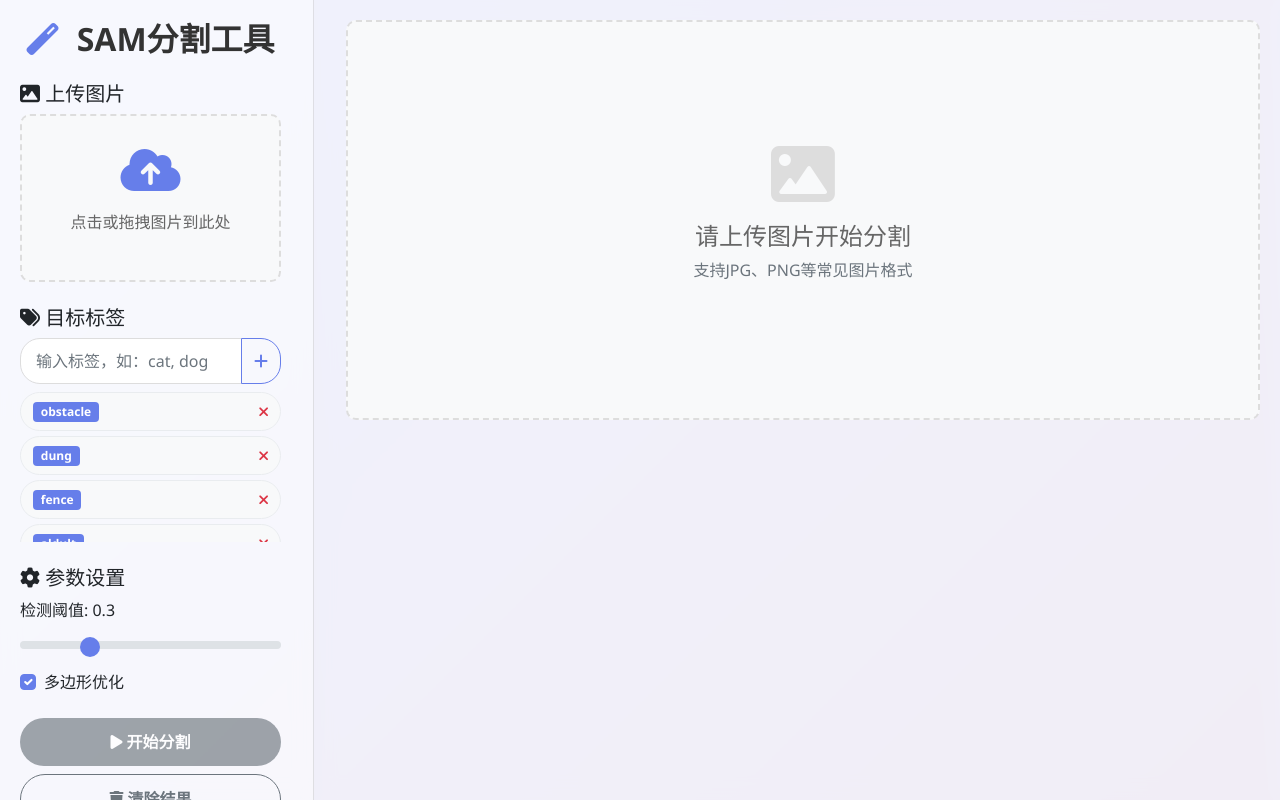
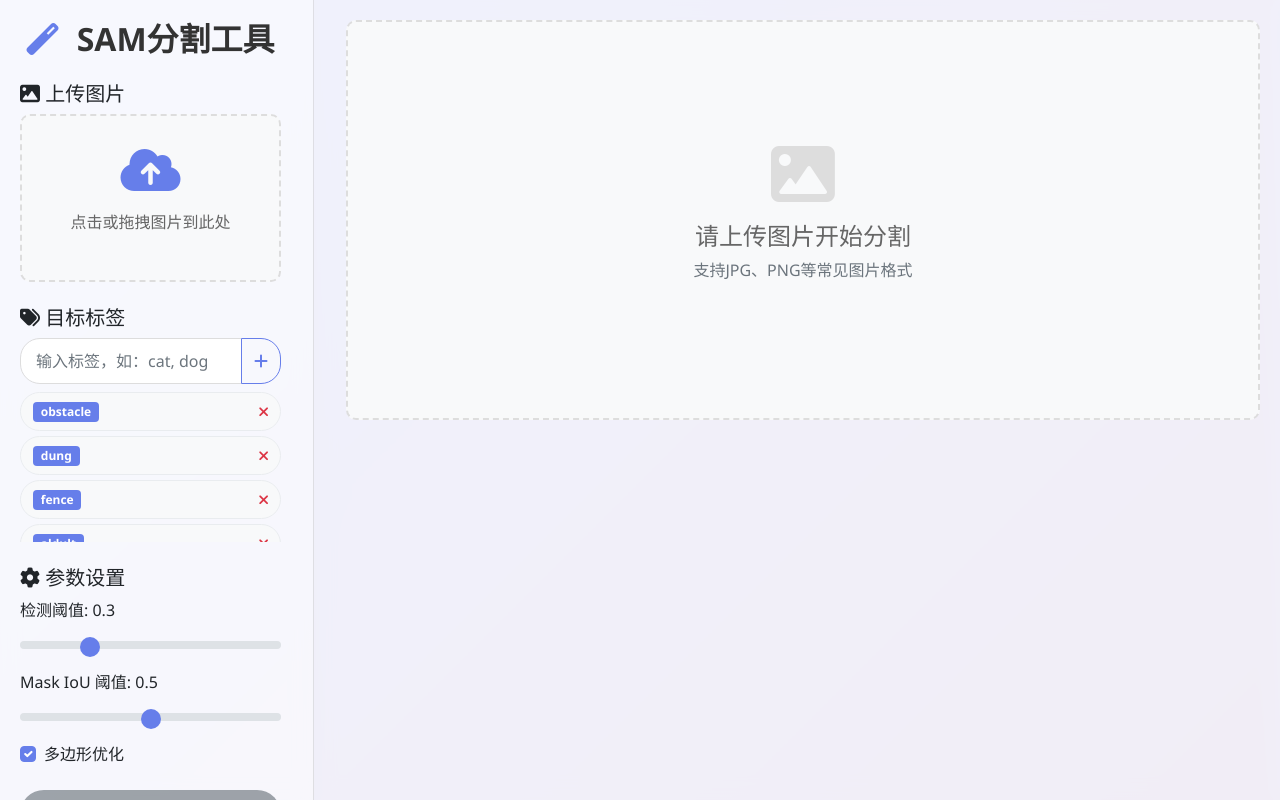
Before and after one commit to the-sword/auto_labling, a Flask app: page / in a window 1280 px wide. Run offline with Flask 3, Linux system fonts and the light colour scheme.

Commit message:
feat(segment): 添加 Mask IoU 阈值调节功能
- 在 grounded_segmentation 函数中加入 mask_iou_threshold 参数
- 在 segment 函数中使用 mask_iou_threshold 参数进行 mask 级别 NMS
- 在前端界面添加 Mask IoU 阈值调节滑块
- 更新相关函数以支持新的参数

```diff
--- a/app.py
+++ b/app.py
@@ -203,7 +203,7 @@ def detect(image: Image.Image, labels: List[str], threshold: float = 0.3) -> Lis
     # 取消框级NMS，保留所有候选，后续在mask层级进行冲突消解
     return results
 
-def segment(image: Image.Image, detection_results: List[DetectionResult], polygon_refinement: bool = False) -> List[DetectionResult]:
+def segment(image: Image.Image, detection_results: List[DetectionResult], polygon_refinement: bool = False, mask_iou_threshold: float = 0.5) -> List[DetectionResult]:
     """使用SAM生成分割mask"""
     global segmentator, processor
 
@@ -236,15 +236,15 @@ def segment(image: Image.Image, detection_results: List[DetectionResult], polygo
         detection_result.mask = mask
 
     # 基于mask进行跨类别去重，避免同一物体被多个标签覆盖
-    detection_results = mask_level_nms(detection_results, mask_iou_threshold=0.5)
+    detection_results = mask_level_nms(detection_results, mask_iou_threshold=mask_iou_threshold)
 
     return detection_results
 
-def grounded_segmentation(image_data: bytes, labels: List[str], threshold: float = 0.3, polygon_refinement: bool = False) -> Tuple[np.ndarray, List[DetectionResult]]:
+def grounded_segmentation(image_data: bytes, labels: List[str], threshold: float = 0.3, polygon_refinement: bool = False, mask_iou_threshold: float = 0.5) -> Tuple[np.ndarray, List[DetectionResult]]:
     """执行完整的grounded segmentation流程"""
     image = load_image(image_data)
     detections = detect(image, labels, threshold)
-    detections = segment(image, detections, polygon_refinement)
+    detections = segment(image, detections, polygon_refinement, mask_iou_threshold)
     print(f"detections: {detections}")
     return np.array(image), detections
 
@@ -290,10 +290,11 @@ def segment_api():
         labels = data['labels']
         threshold = data.get('threshold', 0.3)
         polygon_refinement = data.get('polygon_refinement', True)
+        mask_iou_threshold = float(data.get('mask_iou_threshold', 0.5))
 
         # 执行分割
         image_array, detections = grounded_segmentation(
-            image_data, labels, threshold, polygon_refinement
+            image_data, labels, threshold, polygon_refinement, mask_iou_threshold
         )
 
         # 转换结果为JSON格式
--- a/static/js/app.js
+++ b/static/js/app.js
@@ -16,6 +16,8 @@ const addLabelBtn = document.getElementById('addLabelBtn');
 const labelsList = document.getElementById('labelsList');
 const thresholdSlider = document.getElementById('thresholdSlider');
 const thresholdValue = document.getElementById('thresholdValue');
+const maskIouSlider = document.getElementById('maskIouSlider');
+const maskIouValue = document.getElementById('maskIouValue');
 const polygonRefinement = document.getElementById('polygonRefinement');
 const segmentBtn = document.getElementById('segmentBtn');
 const clearBtn = document.getElementById('clearBtn');
@@ -114,6 +116,11 @@ function initializeEventListeners() {
     thresholdSlider.addEventListener('input', (e) => {
         thresholdValue.textContent = e.target.value;
     });
+    if (maskIouSlider) {
+        maskIouSlider.addEventListener('input', (e) => {
+            maskIouValue.textContent = e.target.value;
+        });
+    }
 
     // 操作按钮
     segmentBtn.addEventListener('click', performSegmentation);
@@ -228,7 +235,8 @@ async function performSegmentation() {
                 image: currentImage,
                 labels: currentLabels,
                 threshold: parseFloat(thresholdSlider.value),
-                polygon_refinement: polygonRefinement.checked
+                polygon_refinement: polygonRefinement.checked,
+                mask_iou_threshold: maskIouSlider ? parseFloat(maskIouSlider.value) : 0.5
             })
         });
 
--- a/templates/index.html
+++ b/templates/index.html
@@ -49,6 +49,10 @@
                         <div class="mb-3">
                             <label for="thresholdSlider" class="form-label">检测阈值: <span id="thresholdValue">0.3</span></label>
                             <input type="range" class="form-range" id="thresholdSlider" min="0.1" max="0.9" step="0.1" value="0.3">
+                        </div>
+                        <div class="mb-3">
+                            <label for="maskIouSlider" class="form-label">Mask IoU 阈值: <span id="maskIouValue">0.5</span></label>
+                            <input type="range" class="form-range" id="maskIouSlider" min="0.1" max="0.9" step="0.05" value="0.5">
                         </div>
                         <div class="form-check">
                             <input class="form-check-input" type="checkbox" id="polygonRefinement" checked>
```
